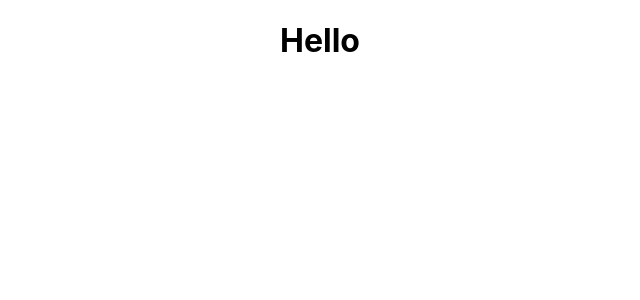
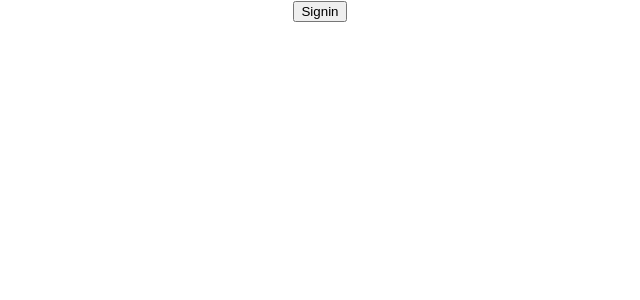
Before and after one commit to Aaron-G-Sanchez/BeerBook-Frontend, a React (Create React App) app in the folder client/: page / in a window 1280 px wide. Shown: the top 300 px of the page, without its empty margins (320-960 px from the left). Built offline with nearby package versions, Linux system fonts and the light colour scheme.

Commit message:
Basic route set up go to the landing

```diff
--- a/client/src/App.js
+++ b/client/src/App.js
@@ -1,9 +1,18 @@
 import './App.css'
+import { useState, useEffect } from 'react'
+import { Route, Routes } from 'react-router-dom'
+import Home from './pages/Home'
+import Landing from './pages/Landing'
 
 function App() {
+  const [user, setUser] = useState(null)
+
   return (
     <>
-      <h1>Hello</h1>
+      <Routes>
+        <Route path="/" element={<Landing />} />
+        <Route path="/home" element={<Home />} />
+      </Routes>
     </>
   )
 }
--- /dev/null
+++ b/client/src/components/Signin.js
@@ -0,0 +1,19 @@
+import { useNavigate } from 'react-router-dom'
+
+const Signin = () => {
+  let navigate = useNavigate()
+
+  const onSubmit = (e) => {
+    navigate('/home')
+  }
+
+  return (
+    <>
+      <section>
+        <button onClick={onSubmit}>Signin</button>
+      </section>
+    </>
+  )
+}
+
+export default Signin
--- /dev/null
+++ b/client/src/components/UserInfo.js
@@ -0,0 +1,9 @@
+const UserInfo = () => {
+  return (
+    <>
+      <section className="user-info"></section>
+    </>
+  )
+}
+
+export default UserInfo
--- /dev/null
+++ b/client/src/components/UserList.js
@@ -0,0 +1,9 @@
+const UserList = () => {
+  return (
+    <>
+      <section></section>
+    </>
+  )
+}
+
+export default UserList
--- /dev/null
+++ b/client/src/pages/Home.js
@@ -0,0 +1,13 @@
+import UserInfo from '../components/UserInfo'
+import UserList from '../components/UserList'
+
+const Home = () => {
+  return (
+    <>
+      <UserInfo />
+      <UserList />
+    </>
+  )
+}
+
+export default Home
--- /dev/null
+++ b/client/src/pages/Landing.js
@@ -0,0 +1,11 @@
+import Signin from '../components/Signin'
+
+const Landing = () => {
+  return (
+    <>
+      <Signin />
+    </>
+  )
+}
+
+export default Landing
```
Also changed, not shown: client/src/services/api.js (added, +7 -0 lines), client/src/components/Beers.js (added), client/src/components/ListFeed.js (added), client/src/components/Register.js (added).
